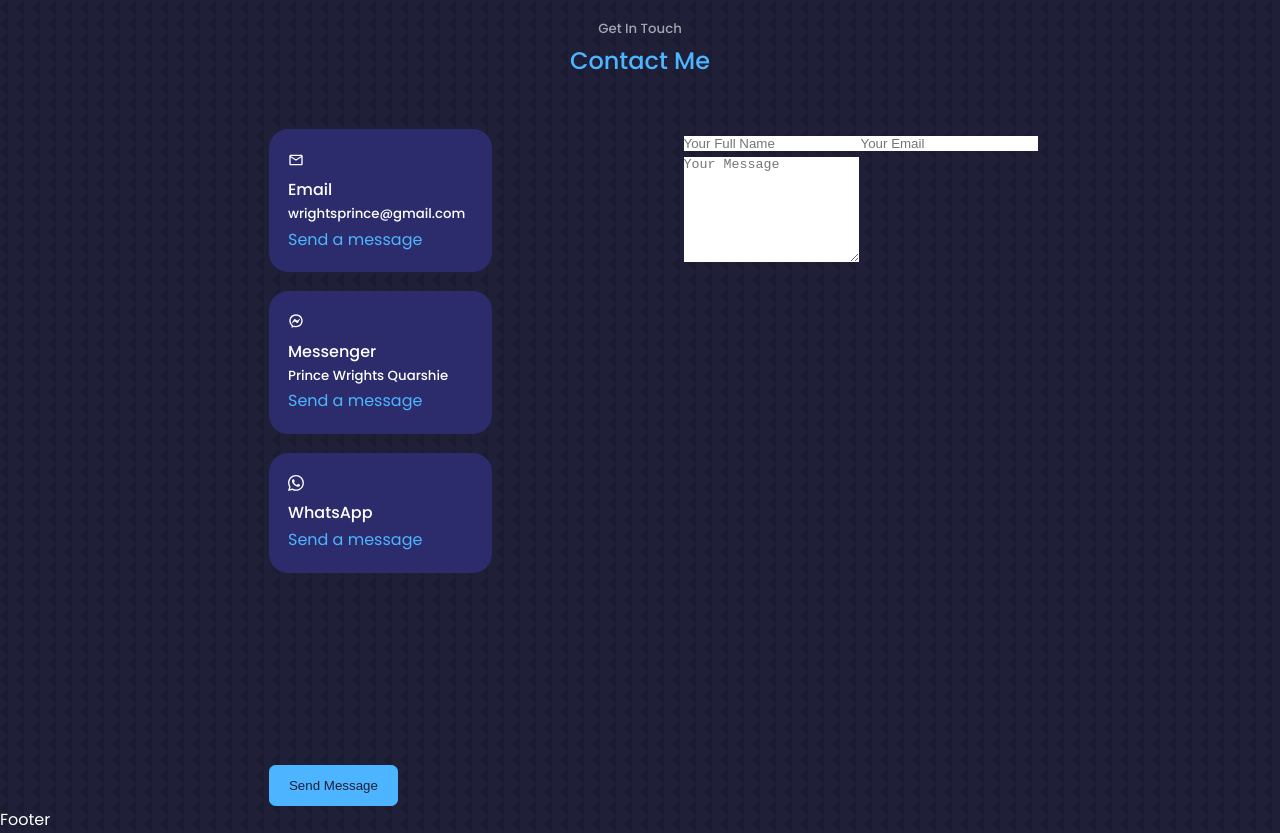
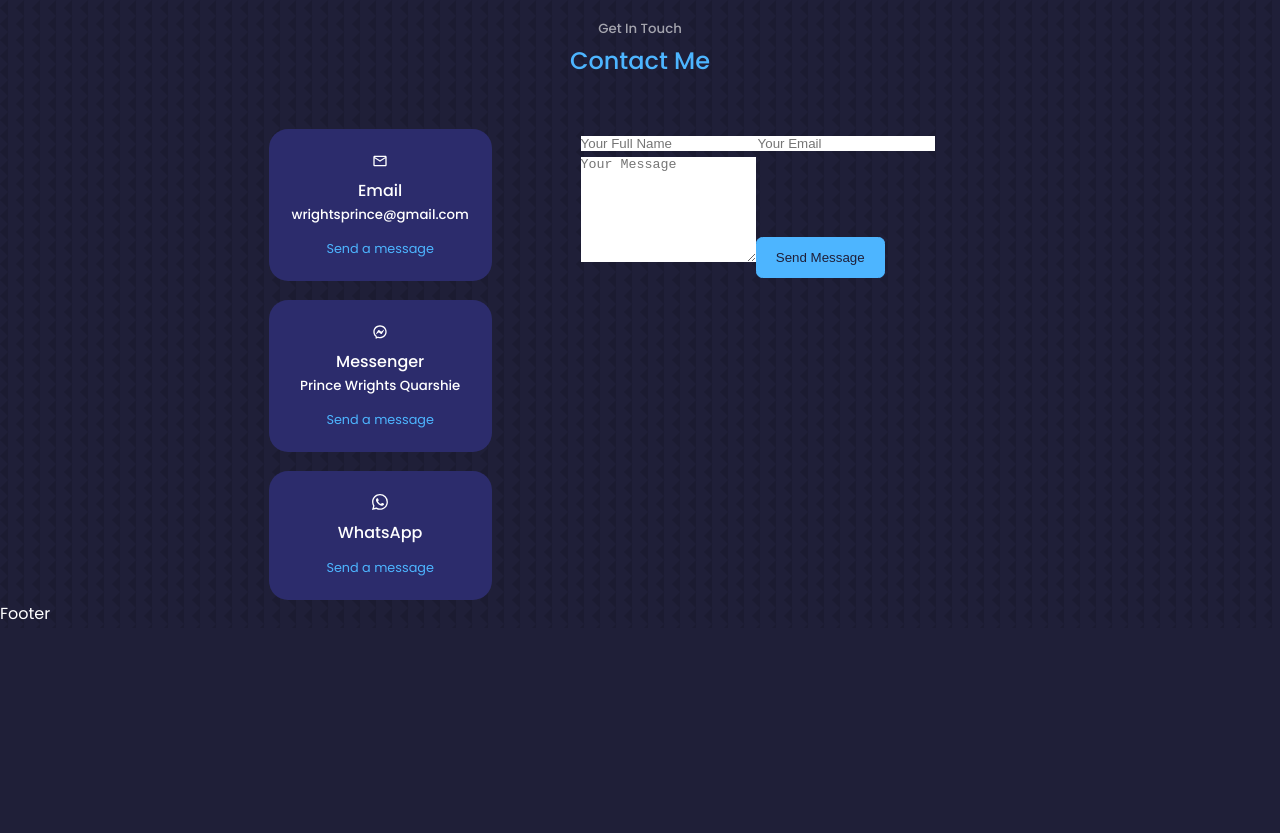
Before and after one commit to quarshie133/my-react-portfolio-website, a React (Create React App) app: page / in a window 1280 px wide. Shown: the part 4240-5073 px from the top of the page. After the commit the page ends 4868 px from the top, so only its background shows below. Built offline with nearby package versions, Linux system fonts and the light colour scheme.

Commit message:
Contact layout styling

```diff
--- a/src/components/contact/Contact.jsx
+++ b/src/components/contact/Contact.jsx
@@ -12,7 +12,7 @@ const Contact = () => {
       <div className="container contact__container">
         <div className="contact__options">
           <article className="contact__option">
-            <MdOutlineEmail />
+            <MdOutlineEmail className=".contact__option-icon " />
             <h4>Email</h4>
             <h5>wrightsprince@gmail.com</h5>
             <a href="mailto:wrightsprince@gmail.com" target="_blank">
@@ -20,7 +20,7 @@ const Contact = () => {
             </a>
           </article>
           <article className="contact__option">
-            <RiMessengerLine />
+            <RiMessengerLine className=".contact__option-icon " />
             <h4>Messenger</h4>
             <h5>Prince Wrights Quarshie</h5>
             <a href="https://m.me/prince.wrightsquarshie" target="_blank">
@@ -28,7 +28,7 @@ const Contact = () => {
             </a>
           </article>
           <article className="contact__option">
-            <BsWhatsapp />
+            <BsWhatsapp className=".contact__option-icon " />
             <h4>WhatsApp</h4>
             <a
               href="https://api.whatsapp.com/send?phone+233272515799"
@@ -40,12 +40,25 @@ const Contact = () => {
         </div>
         {/* END OF CONTACT OPTIONS */}
         <form action="">
-          <input type="text" name="name" placeholder="Your Full Name" required />
+          <input
+            type="text"
+            name="name"
+            placeholder="Your Full Name"
+            required
+          />
 
           <input type="email" placeholder="Your Email" required />
-          <textarea name="message" id="" rows="7" placeholder="Your Message" required></textarea>
+          <textarea
+            name="message"
+            id=""
+            rows="7"
+            placeholder="Your Message"
+            required
+          ></textarea>
+          <button type="submit" className="btn btn-primary">
+            Send Message
+          </button>
         </form>
-        <button type="submit" className="btn btn-primary">Send Message</button>
       </div>
     </section>
   );
--- a/src/components/contact/contact.css
+++ b/src/components/contact/contact.css
@@ -2,8 +2,8 @@
   width: 58%;
   display: grid;
   grid-template-columns: 30% 58%;
-  gap: 12rem;
-  /* gap: 12%; */
+  /* gap: 12rem; */
+  gap: 12%;
 }
 
 .contact__options {
@@ -16,4 +16,23 @@
   background: var(--color-bg-variant);
   padding: 1.2rem;
   border-radius: 1.2rem;
+  text-align: center;
+  border: 1px solid transparent;
+  transition: var(--transition);
 }
+
+.contact__option:hover {
+    background: transparent;
+    border-color: var(--color-primary-variant)
+}
+
+.contact__option-icon {
+    font-size: 1.5rem;
+    margin-bottom: 0.5rem;
+}
+
+.contact__option a {
+    margin-top: 0.7rem;
+    display: inline-block;
+    font-size: 0.8rem;
+}
```
